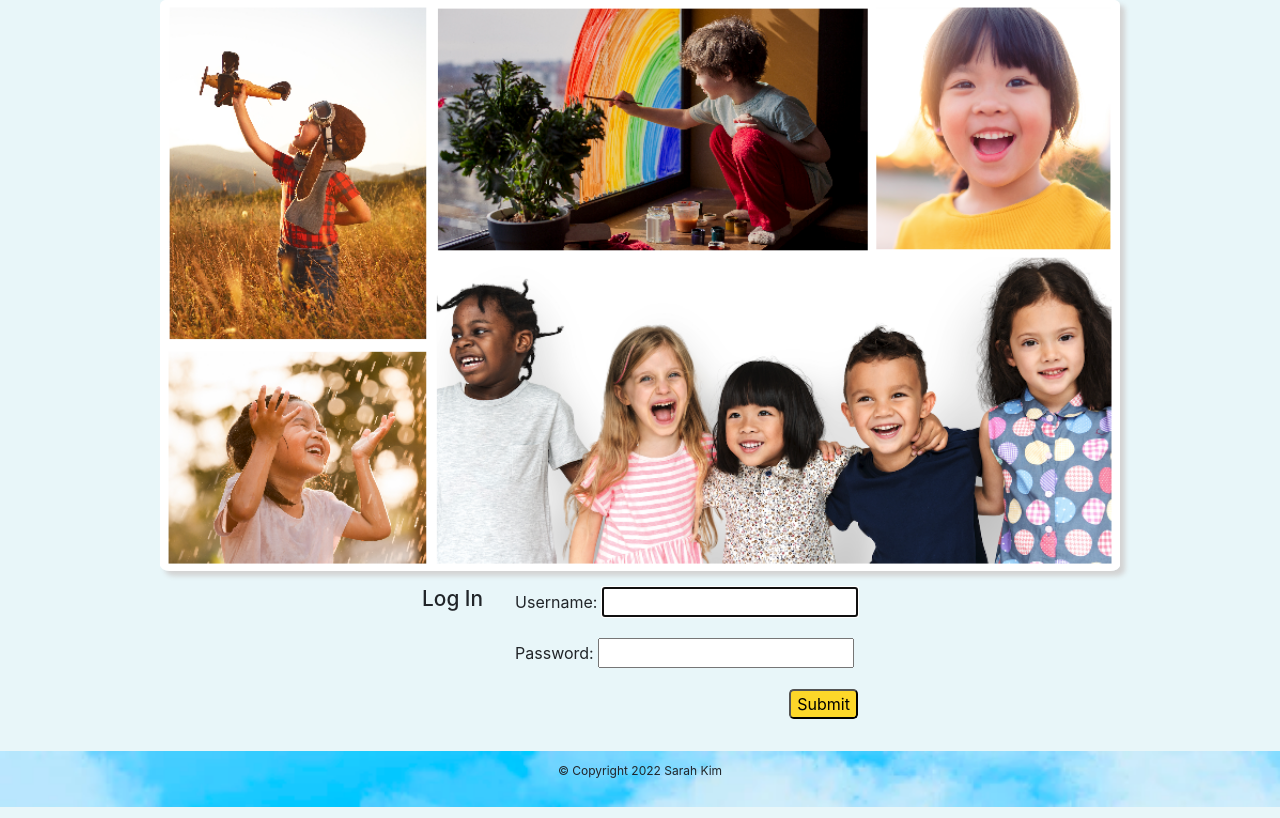
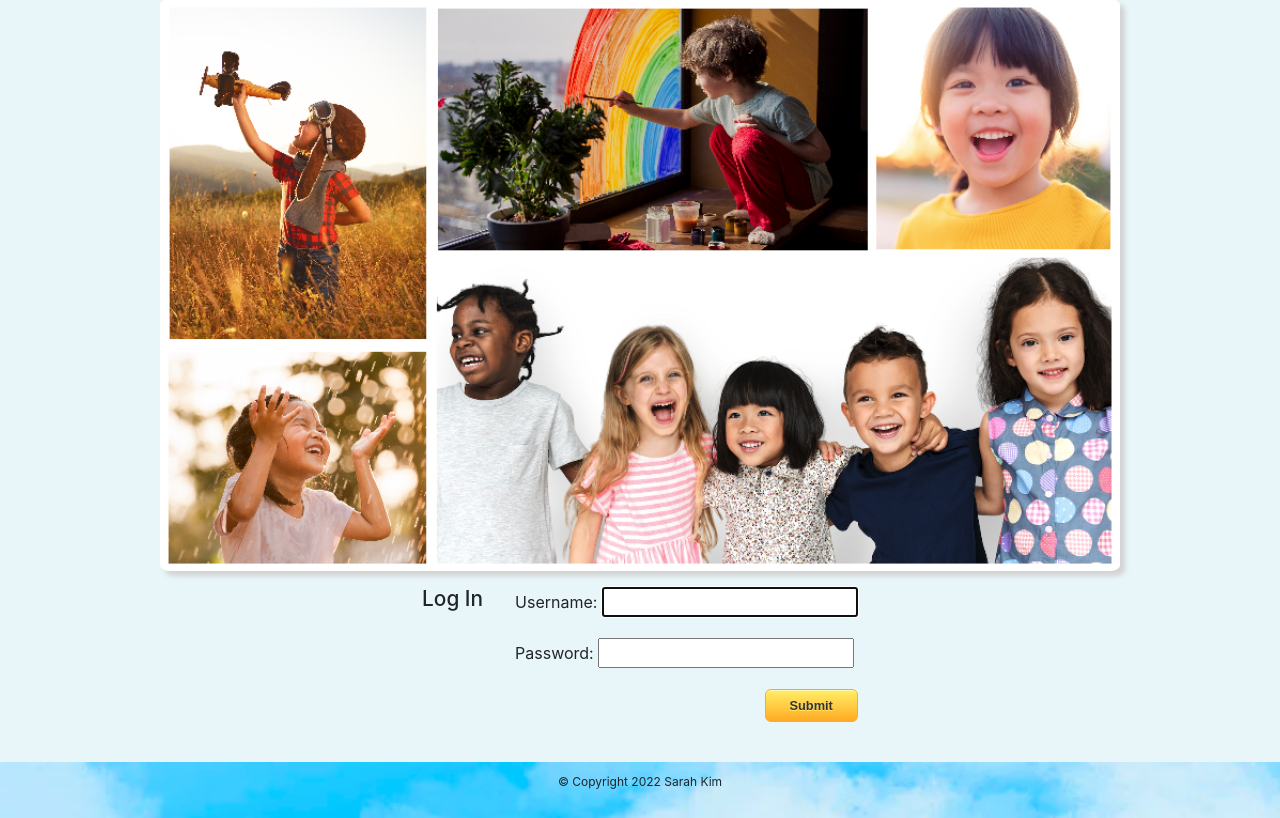
Before and after one commit to SKim0523/Project-4-Sunny-Day, a Django app: page /accounts/login/ in a window 1280 px wide. Shown: the part 107-925 px from the top of the page. Run offline with Django 4.2, Linux system fonts and the light colour scheme; some libraries are stand-ins or nearby versions; some web fonts are replaced.

Commit message:
Update read me

```diff
--- a/main_app/templates/registration/login.html
+++ b/main_app/templates/registration/login.html
@@ -40,7 +40,7 @@
             <div class="login-form">
                 <form method="post" action="{% url 'login' %}">
                     {% csrf_token %} {{ form.as_p }}
-                    <span class="login-btn-container"><input type="submit" value="Submit" class="login-btn"/></span>
+                    <span class="login-btn-container"><input type="submit" value="Submit" class="btn"/></span>
                     <input type="hidden" name="next" value="{{ next }}" />
                 </form>
             </div>
--- a/main_app/views.py
+++ b/main_app/views.py
@@ -37,7 +37,7 @@ class ScheduleCreate(View):
         # This comes from forms.py
         form = ScheduleCreateForm()
         # Give the form to the template
-        return render(request, "schedule_create2.html", context={'form':form})
+        return render(request, "schedule_create.html", context={'form':form})
     # Post funstion runs when we submit the form
     def post(self, request, day_id):
         # request.POST = form data that was submitted through this request
```
Also changed, not shown: README.md, main_app/static/scripts/main.js (added).
